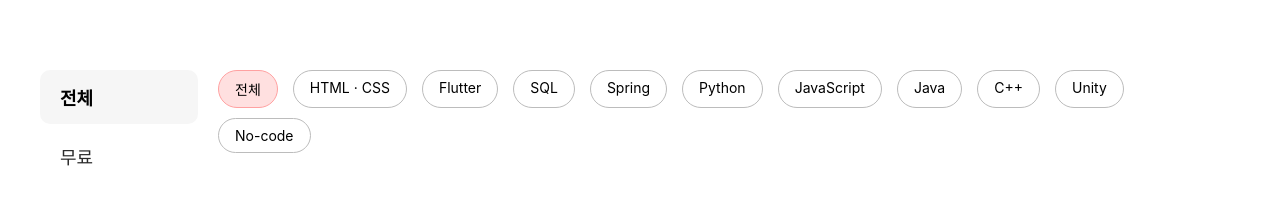
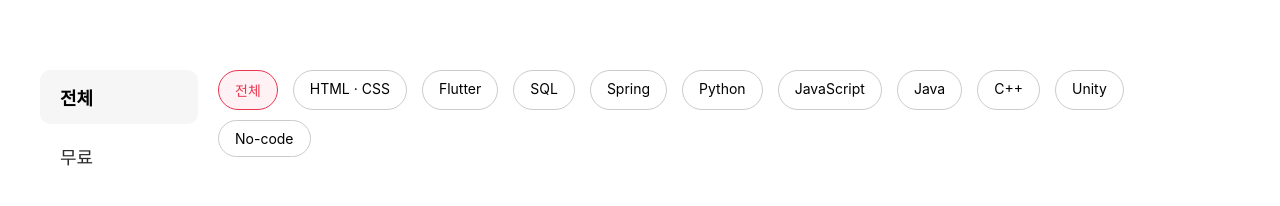
Before and after one commit to KorOnechild/sparta-clone, a React (Create React App) app: page / in a window 1280 px wide. Shown: the part 330-536 px from the top of the page. Built offline with nearby package versions, Linux system fonts and the light colour scheme.

Commit message:
refator CatalogFilterItem
-CatalogFilterItem.css
change color to made to same color

```diff
--- a/src/components/Catalog/CatalogContents/CatalogFilter/CatalogFilterItem.css
+++ b/src/components/Catalog/CatalogContents/CatalogFilter/CatalogFilterItem.css
@@ -2,18 +2,18 @@
     font-size: 14px;
 
     margin: 0px 15px 10px 0px;
-    padding: 8px 16px;
+    padding: 9px 16px;
 
-    border: solid 1px rgb(188, 188, 188);
+    border: solid 1px rgb(203, 203, 203);
     border-radius: 23px;
 }
 
 .catalog-filter__button:hover {
-    border: solid 1px rgb(255, 161, 161);
-    background-color: rgba(255, 224, 224, 0.994);
+    background-color: rgba(246, 246, 246, 0.994);
 }
 
 .catalog-filter__button.clicked {
-    border: solid 1px rgb(255, 161, 161);
-    background-color: rgba(255, 224, 224, 0.994);
+    color: rgb(232, 52, 78);
+    border: solid 1px rgb(232, 52, 78);
+    background-color: rgb(255, 241, 244);
 }
```
